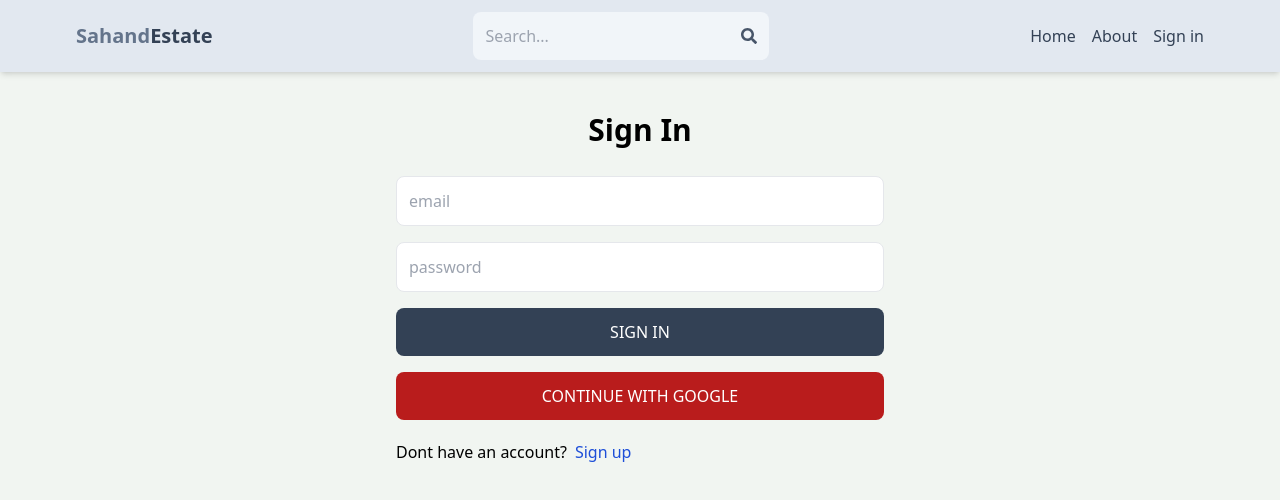
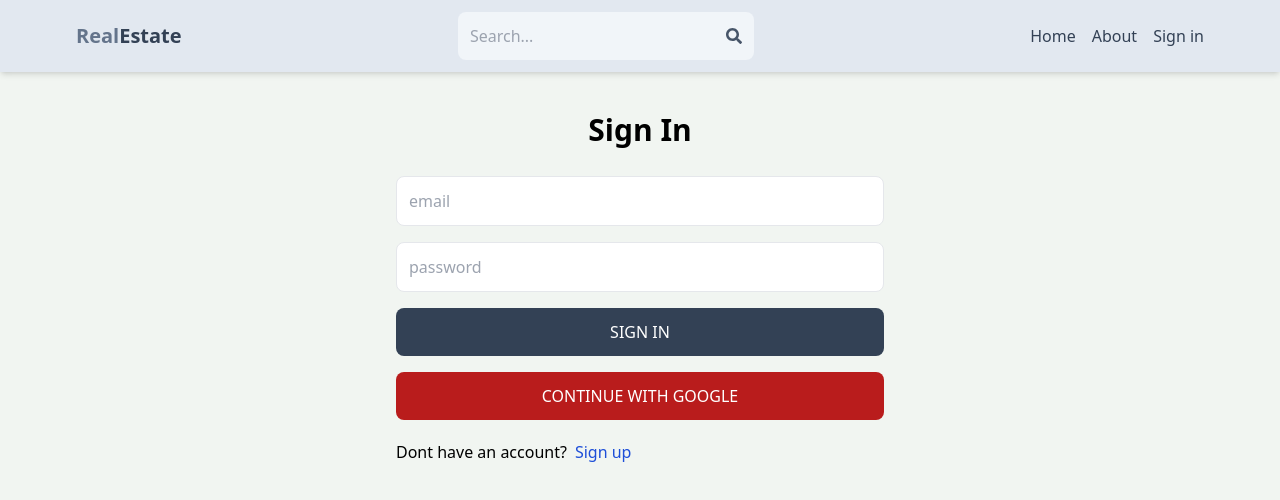
Before and after one commit to Chaitanya-030/Real-Estate-MERN, a React (Vite) app in the folder client/: page /sign-in in a window 1280 px wide. Shown: the top 500 px of the page. Built offline with nearby package versions, Linux system fonts and the light colour scheme; no server answers.

Commit message:
final changes

```diff
--- a/client/src/components/Header.jsx
+++ b/client/src/components/Header.jsx
@@ -27,7 +27,7 @@ export default function Header() {
       <div className='flex justify-between items-center max-w-6xl mx-auto p-3'>
         <Link to='/'>
           <h1 className='font-bold text-sm sm:text-xl flex flex-wrap'>
-            <span className='text-slate-500'>Sahand</span>
+            <span className='text-slate-500'>Real</span>
             <span className='text-slate-700'>Estate</span>
           </h1>
         </Link>
--- a/client/src/components/OAuth.jsx
+++ b/client/src/components/OAuth.jsx
@@ -1,7 +1,7 @@
 import { GoogleAuthProvider, getAuth, signInWithPopup } from 'firebase/auth';
 import { app } from '../firebase';
 import { useDispatch } from 'react-redux';
-import { signInSuccess } from '../redux/user/userSlice';
+import { signInSuccess } from '../redux/user/userSlice.js';
 import { useNavigate } from 'react-router-dom';
 
 export default function OAuth() {
```
